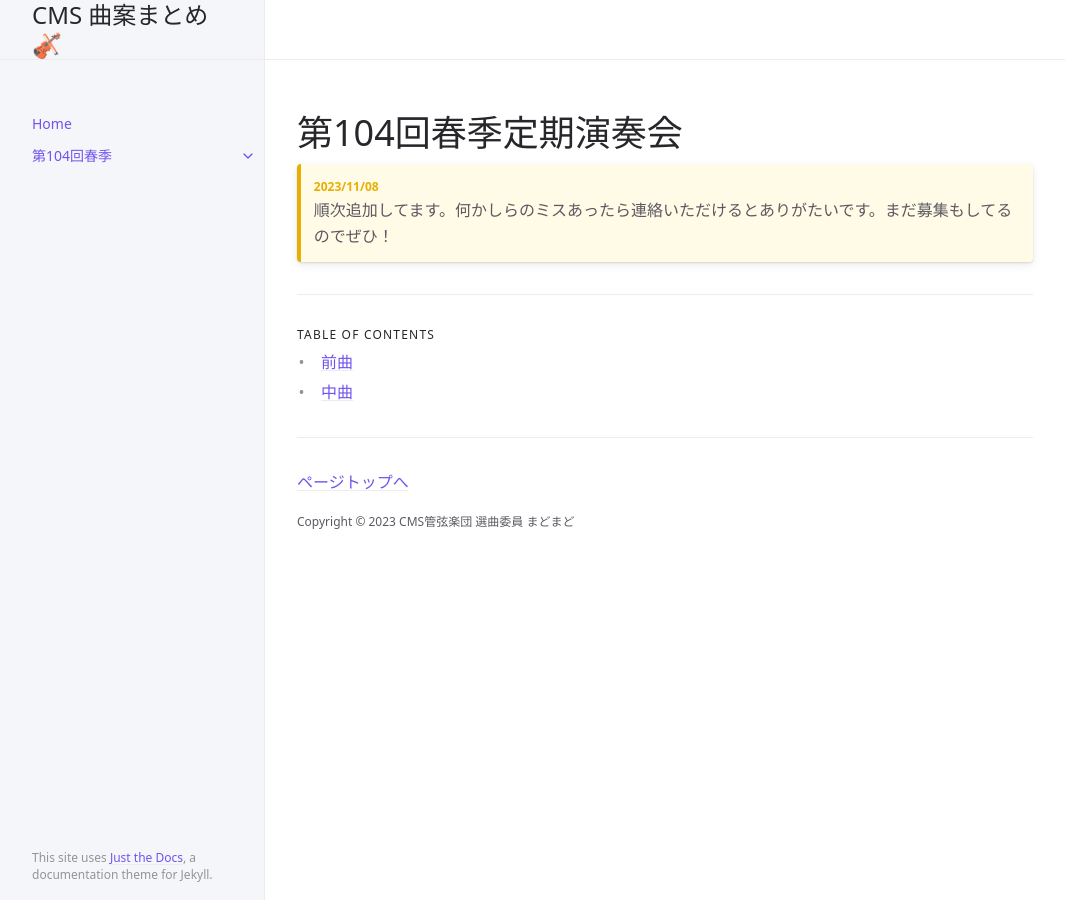
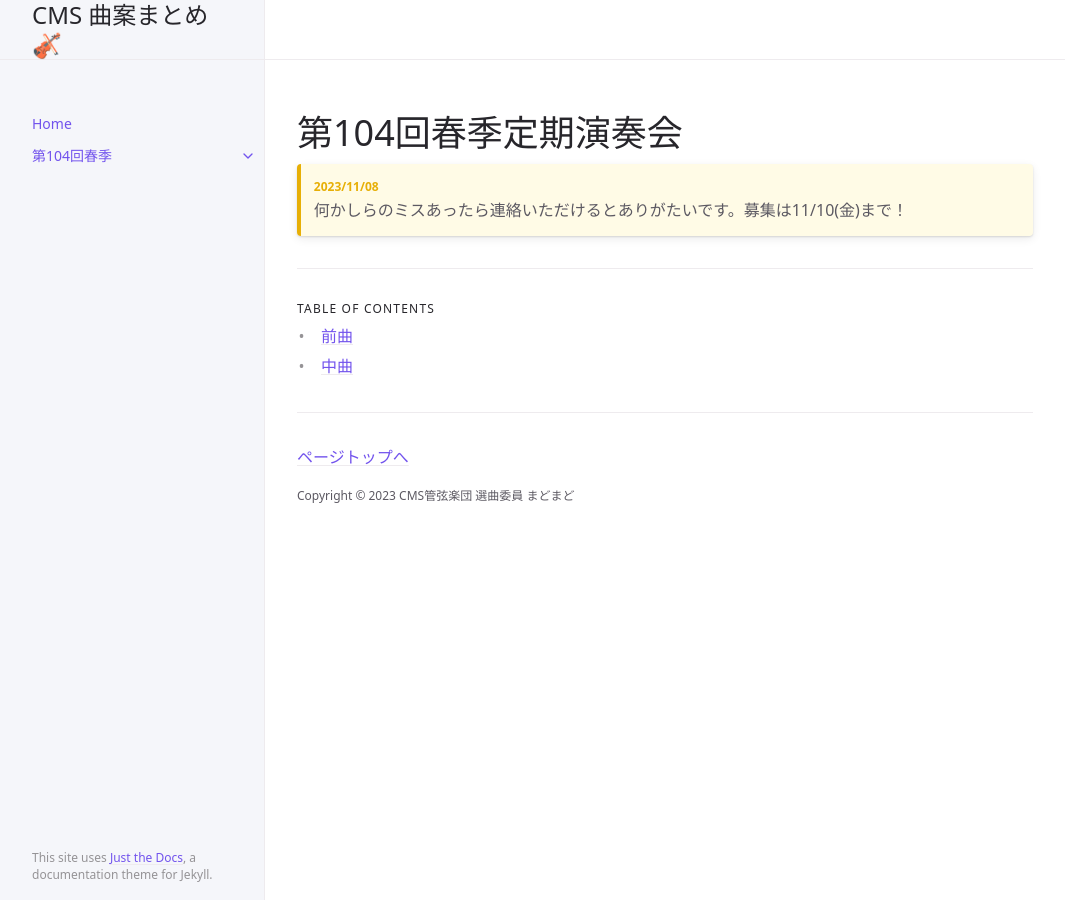
Before and after one commit to cmssenkyoku/cmssenkyoku, a Jekyll site: the page built from docs/104/104.md, in a window 1280 px wide. Shown: the whole page, without its empty margins (107-1172 px from the left). Built offline with Jekyll 4.4.1, drawn with Linux system fonts in a browser that asks for light colours; cached includes are drawn as plain includes.

Commit message:
message renewed

```diff
--- a/docs/104/104.md
+++ b/docs/104/104.md
@@ -11,4 +11,4 @@ permalink: /docs/104
 {: .highlight-title }
 > 2023/11/08
 >
-> 順次追加してます。何かしらのミスあったら連絡いただけるとありがたいです。まだ募集もしてるのでぜひ！
+> 何かしらのミスあったら連絡いただけるとありがたいです。募集は11/10(金)まで！
```
